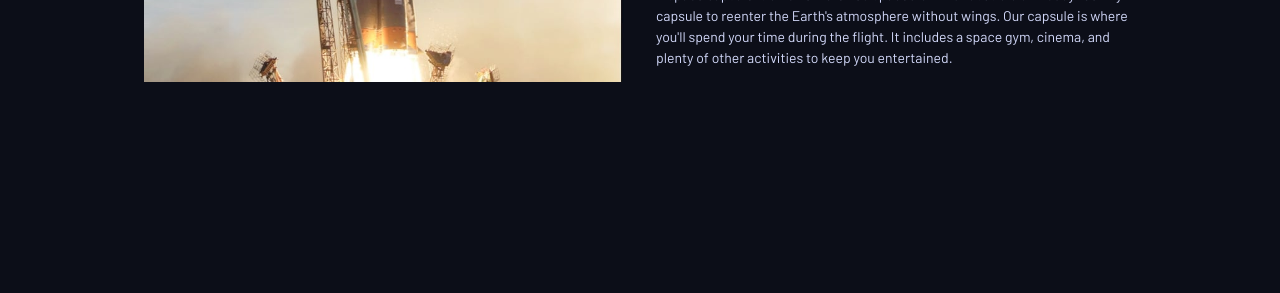
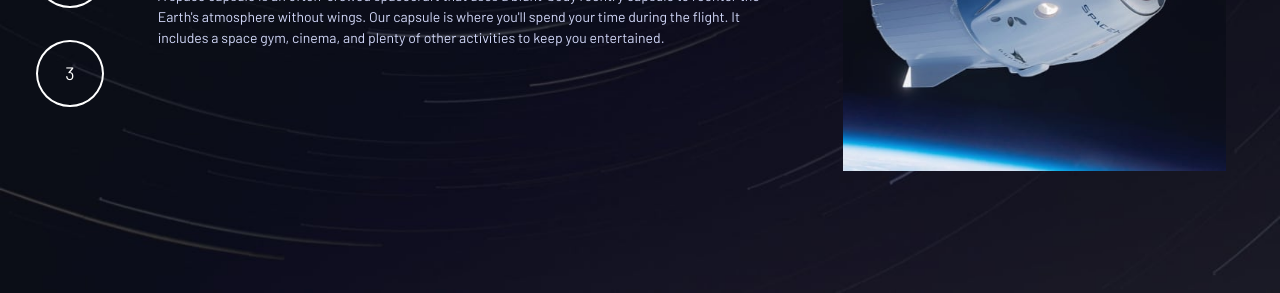
Before and after one commit to jayasetiawan82/space-tourism-website-main, a plain HTML site: page starter-code/technology-capsule.html in a window 1280 px wide. Shown: the part 507-800 px from the top of the page. Drawn offline with nearby package versions, Linux system fonts and the light colour scheme; a web font is replaced by a local one.

Commit message:
update technology page

```diff
--- a/starter-code/index.css
+++ b/starter-code/index.css
@@ -507,6 +507,13 @@ body {
     padding-bottom: 4rem;
 }
 
+.grid-container-no-padding {
+    text-align: center;
+    display: grid;
+    place-items: center;
+    padding-bottom: 4rem;
+}
+
 .grid-container p:not([class]) {
     max-width: 50ch;
 }
@@ -607,6 +614,31 @@ body {
     grid-area: tabs;
 }
 
+.technology-page-wrapper {
+    background: url(assets/technology/background-technology-mobile.jpg);
+    background-size: cover;
+}
+
+.technology-btn > button {
+    cursor: pointer;
+    border: 2px solid white;
+    padding: 1em 1.5em;
+    border-radius: 60%;
+    background-color: transparent;
+    color: var(--clr-white);
+}
+
+.technology-btn > button:hover {
+  color: black;
+  background-color: white;
+}
+
+.img-big-sceen {
+    display: none;
+}
+
+
+
 @media (min-width: 35em) {
     .numbered-title {
         justify-self: start;
@@ -627,18 +659,11 @@ body {
             'image';
     }
 
-    .grid-container--technology {
-        padding-bottom: 0;
-        grid-template-areas:
-            'title'
-            'content'
-            'tabs'
-            'image';
+
+    .technology-page-wrapper {
+        background: url(assets/technology/background-technology-tablet.jpg);
     }
 
-    .grid-container--technology > .tab-list {
-        flex-direction: column;
-    }
 }
 
 @media (min-width: 45em) {
@@ -673,10 +698,17 @@ body {
     .grid-container--technology {
         justify-items: start;
         align-content: start;
+        gap: 3em;
+        padding-left: 2em;
+        text-align: left;
         grid-template-areas:
-            '. title title .'
-            '. tabs images  .'
-            '. image content .';
+        '. title title .'
+        'tabs content image .'
+       'tabs content image .' ;
+    }
+
+    .grid-container--technology > .tab-list {
+        flex-direction: column;
     }
 
     .grid-container--destination > picture {
@@ -702,6 +734,19 @@ body {
     .grid-container--crew > .dot-indicators {
         justify-self: start;
     }
+
+    .technology-page-wrapper {
+        background: url(assets/technology/background-technology-desktop.jpg);
+        background-size: cover;
+    }
+
+    .img-big-sceen {
+        display: block;
+    }
+
+    .img-small-sceen {
+        display: none;
+    }
 }
 
 [role="tab"]:focus {
--- a/starter-code/technology-capsule.html
+++ b/starter-code/technology-capsule.html
@@ -16,7 +16,7 @@
   <title>Frontend Mentor | Space tourism website</title>
   <script src="navigation.js" defer></script>
   <script src="tabs.js" defer></script>
-<body class="technology">
+<body class="technology-page-wrapper">
   <a class="skip-to-content" href="#main">Skip to content</a>
   <header class="primary-header flex">
     <div>
@@ -32,13 +32,13 @@
         </ul>
     </nav>
   </header>
-  <main class="grid-container grid-container--technology">
+  <main class="grid-container-no-padding grid-container--technology">
     <h1 class="numbered-title"><span aria-hidden="true">03</span>Space launch 101</h1>
-    <picture>
-      <source>
-      <img src="assets/technology/image-launch-vehicle-landscape.jpg" alt="">
+    <picture class="technology-img">
+      <img src="assets/technology/image-space-capsule-landscape.jpg" alt="" class="img-small-sceen">
+      <img src="assets/technology/image-space-capsule-portrait.jpg" alt="" class="img-big-sceen">
     </picture>
-    <div class="tab-list flex">
+    <div class="technology-btn tab-list flex">
       <button role="tab">1</button>
       <button role="tab">2</button>
       <button role="tab">3</button>
```
